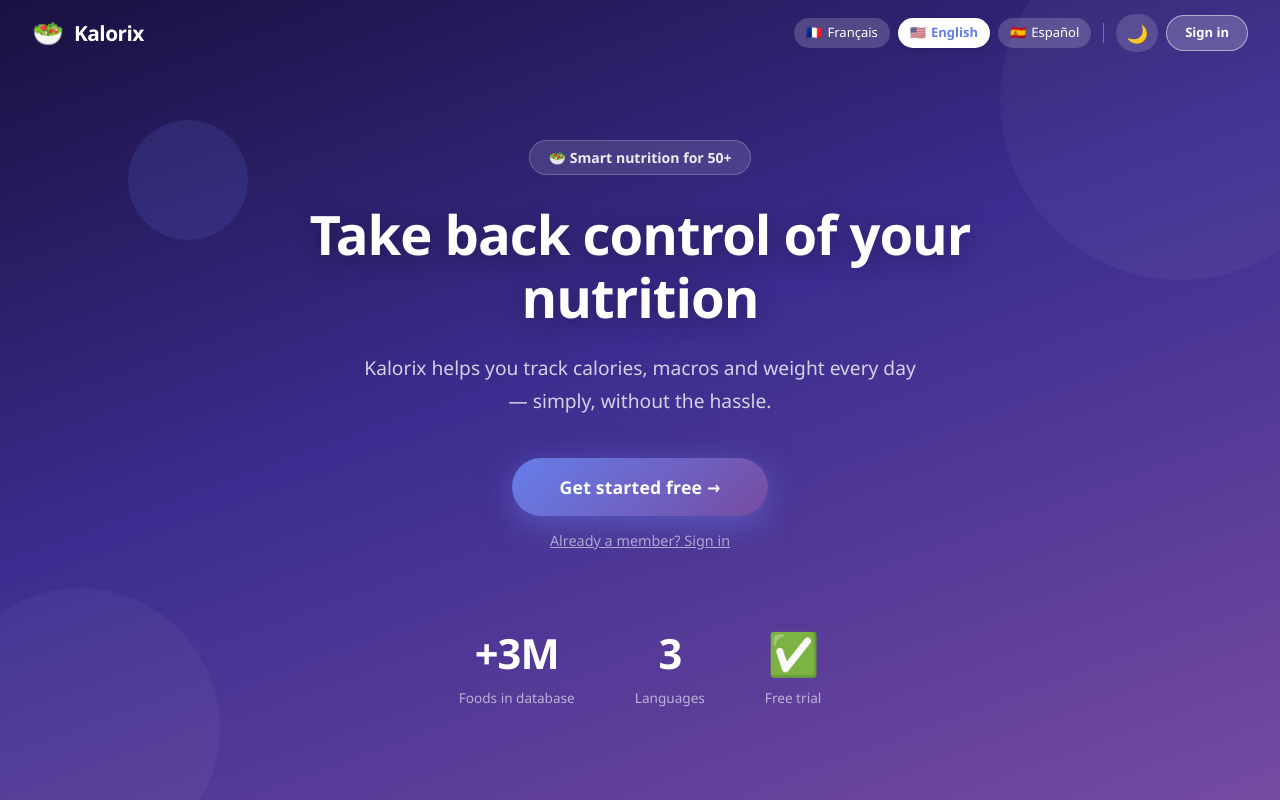
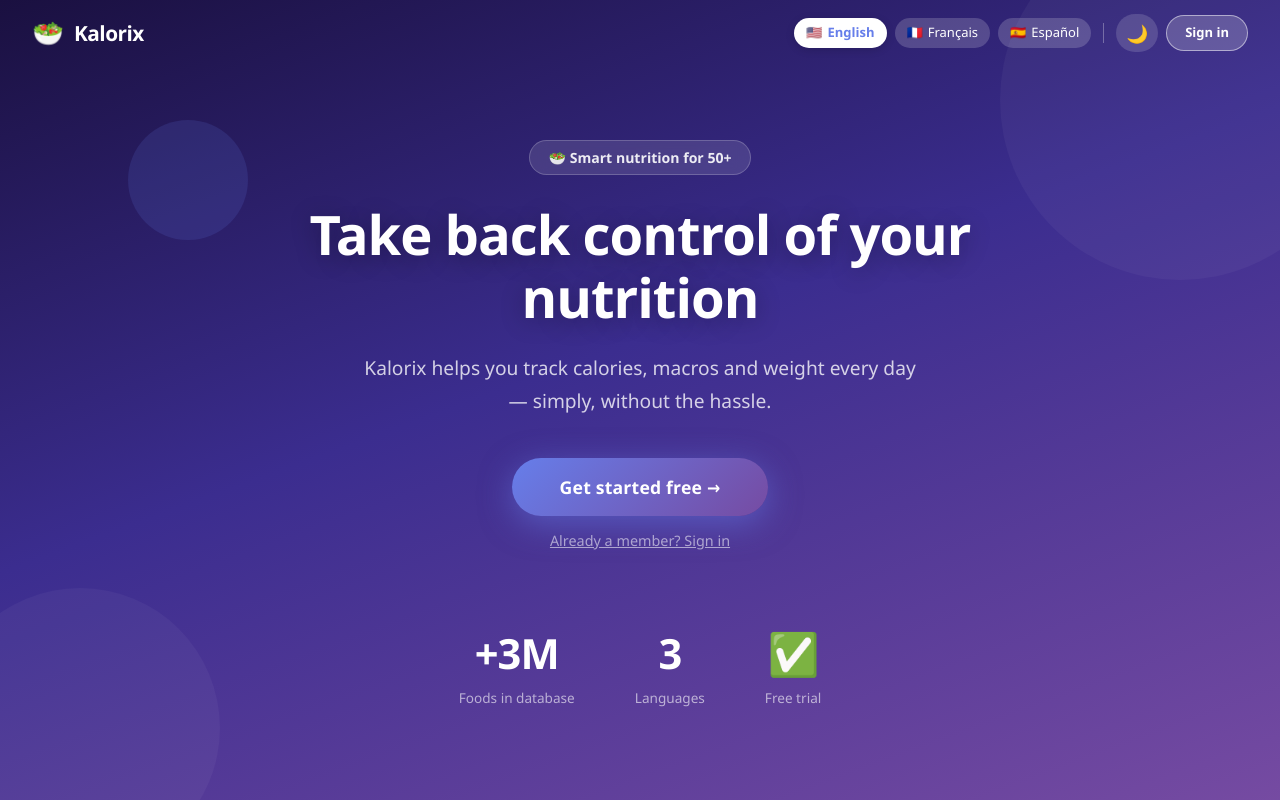
Before and after one commit to biz777/kalorix, a Next.js app: page / in a window 1280 px wide. Shown: the top 800 px of the page. Built offline with nearby package versions, Linux system fonts and the light colour scheme.

Commit message:
Reorder language options in langOptions array

```diff
--- a/app/page.tsx
+++ b/app/page.tsx
@@ -149,12 +149,11 @@
   const handleLang = (l: Lang) => { setLang(l); localStorage.setItem('kalorix_lang', l) }
   const t = content[lang]
 
-  const langOptions: { code: Lang; flag: string; label: string }[] = [
+ const langOptions: { code: Lang; flag: string; label: string }[] = [
+    { code: 'en', flag: '🇺🇸', label: 'English' },
     { code: 'fr', flag: '🇫🇷', label: 'Français' },
-    { code: 'en', flag: '🇺🇸', label: 'English' },
     { code: 'es', flag: '🇪🇸', label: 'Español' },
   ]
-
   const ff = "'Segoe UI', Tahoma, Geneva, Verdana, sans-serif"
 
   const pageBg        = isDark ? '#0d0d1a' : '#fafbff'
```
